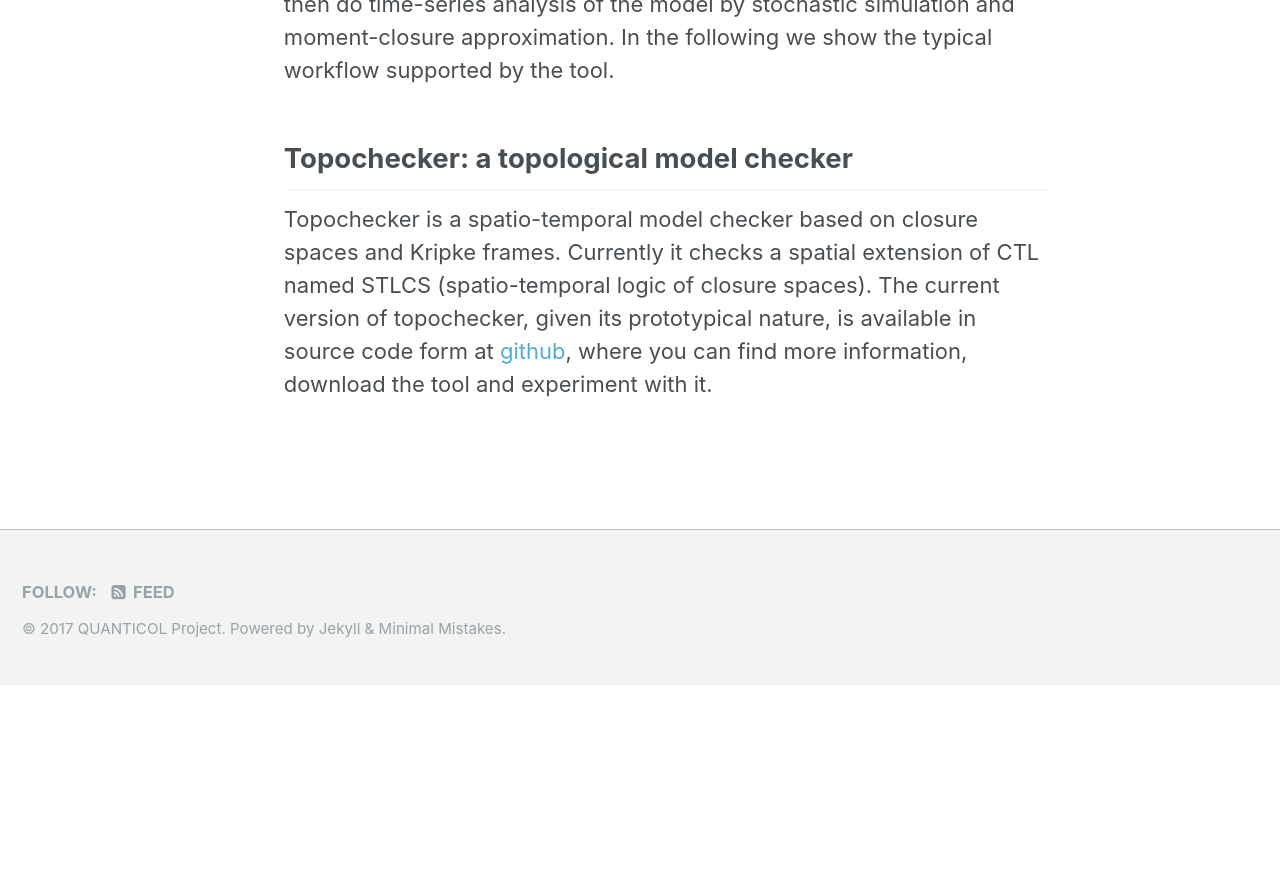
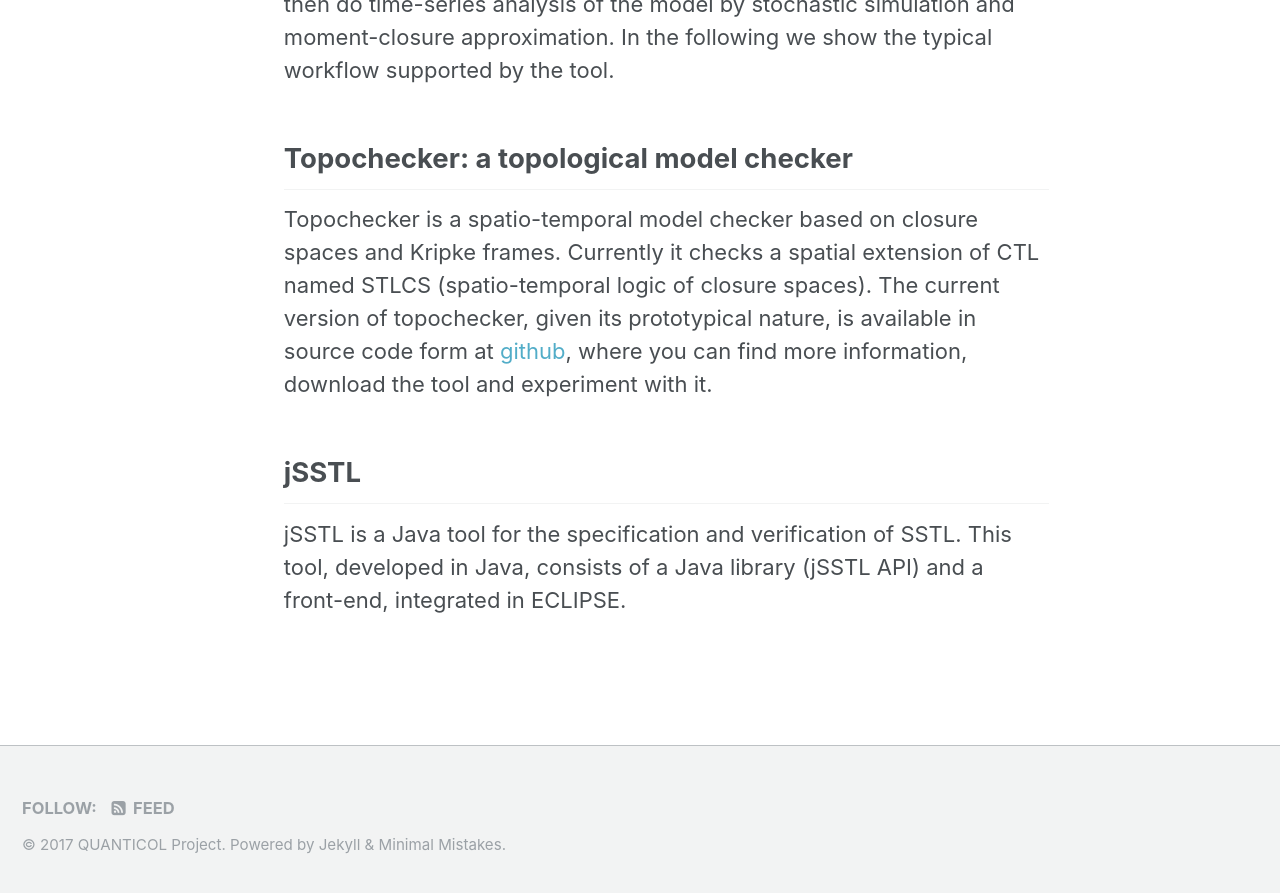
Before and after one commit to Quanticol/quanticol.github.io, a Jekyll site: the page built from _pages/toolset.md, in a window 1280 px wide and 900 px high, scrolled down 1787 px. Shown: the top 893 px of the window. Built offline with Jekyll 4.4.1, drawn with Linux system fonts in a browser that asks for light colours; before the commit the page ends 2472 px from its top, so only the background shows below that.

Commit message:
New pages

```diff
--- a/_data/navigation.yml
+++ b/_data/navigation.yml
@@ -4,8 +4,8 @@ main:
     url: http://quanticol.github.io/CARMA/
   - title: "Carma Graphical Plugin"
     url: /cgp.html
-  - title: "jSSTL"
-    url: /jsstl.html
+  #- title: "jSSTL"
+  #  url: /jsstl.html
   - title: "Toolset"
     url: /satellite.html
   # - title: "About"
--- a/_pages/toolset.md
+++ b/_pages/toolset.md
@@ -35,3 +35,7 @@ The source code of the plug-in is available [here](https://github.com/cfeng783/p
 
 Topochecker is a spatio-temporal model checker based on closure spaces and Kripke frames. Currently it checks a spatial extension of CTL named STLCS (spatio-temporal logic of closure spaces).
 The current version of topochecker, given its prototypical nature, is available in source code form at [github](https://github.com/vincenzoml/topochecker), where you can find more information, download the tool and experiment with it.
+
+## jSSTL
+
+jSSTL is a Java tool for the specification and verification of SSTL. This tool, developed in Java, consists of a Java library (jSSTL API) and a front-end, integrated in ECLIPSE.
```
